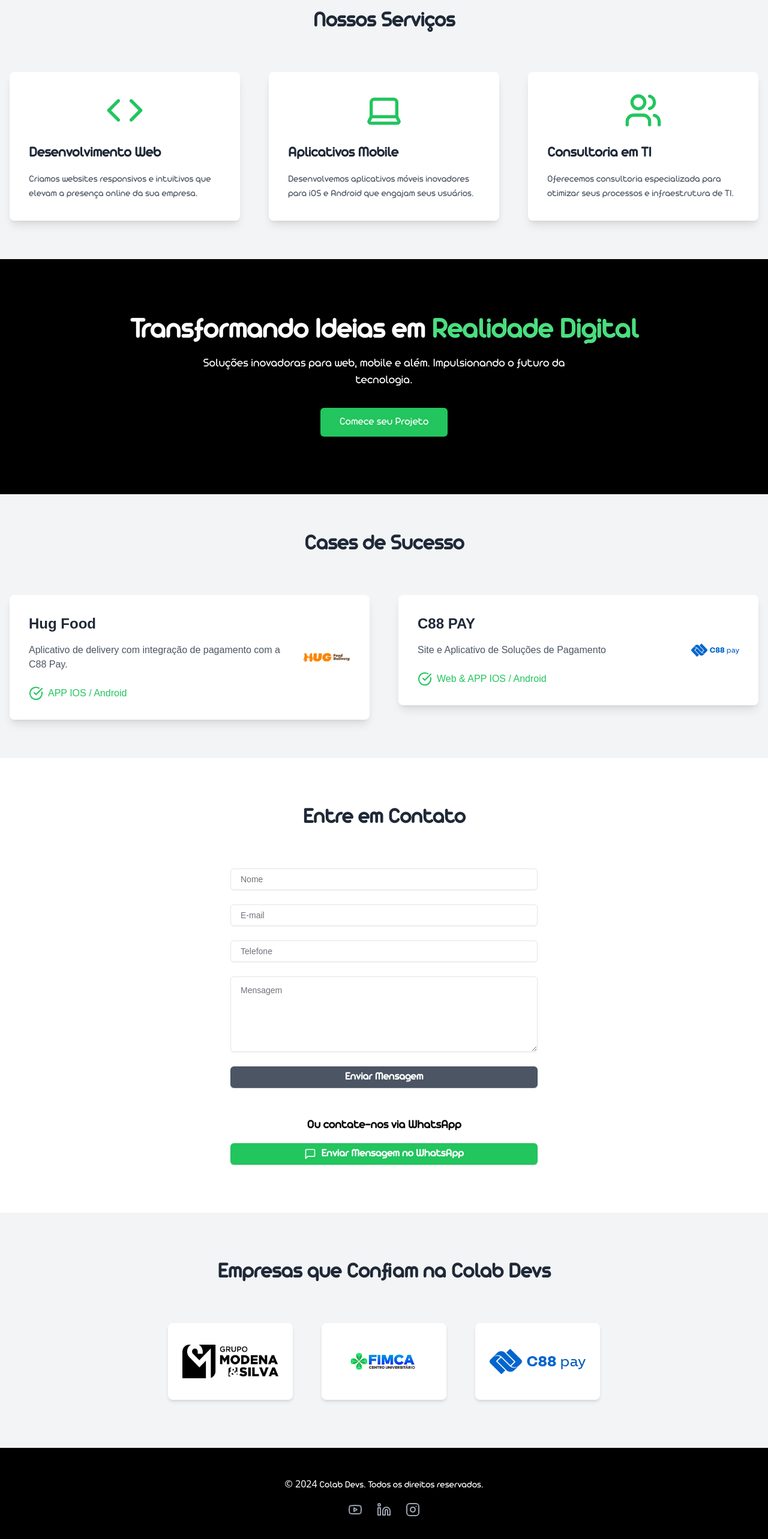
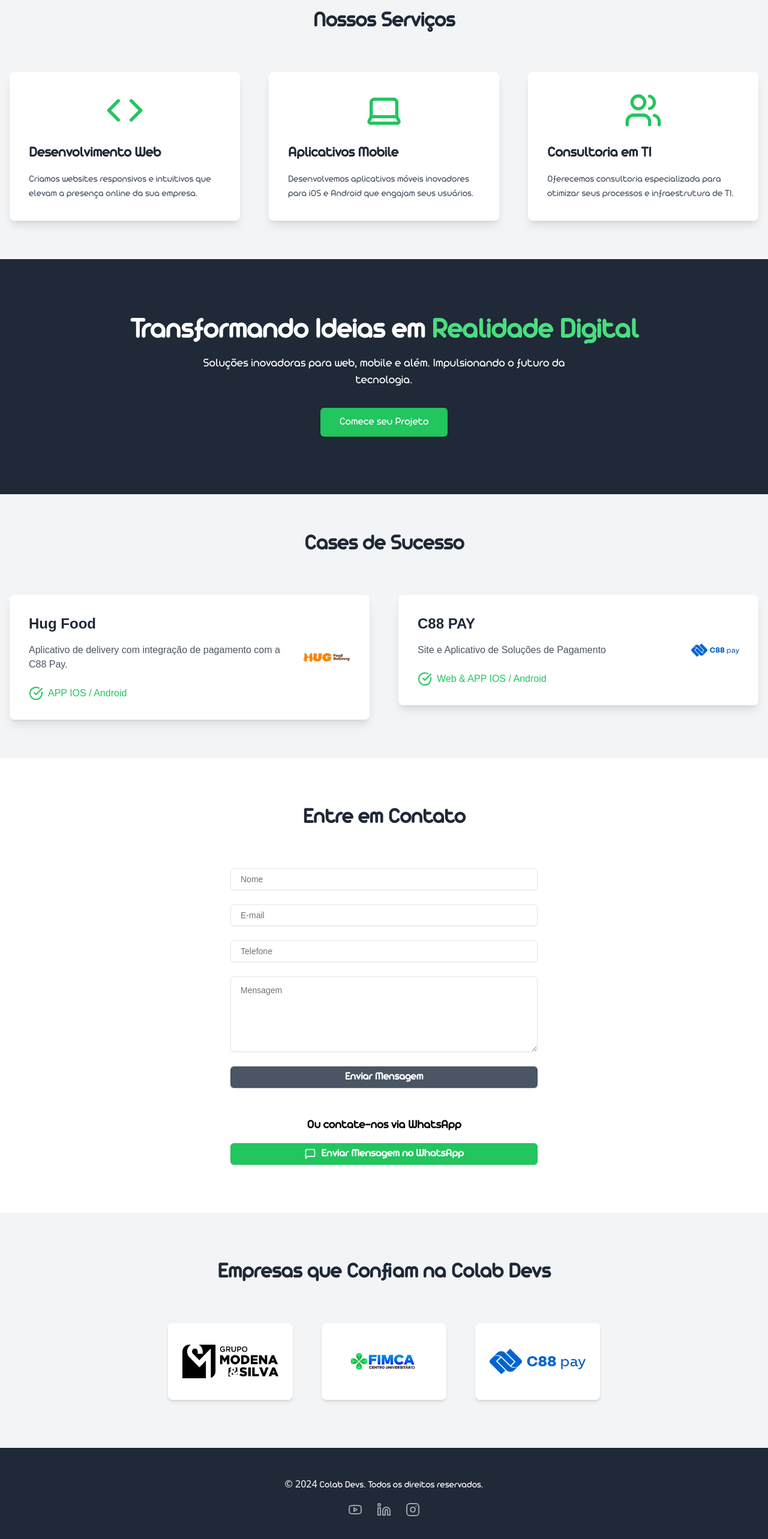
Before and after one commit to fernando-devc/colabdevs, a Next.js app: page / in a window 1280 px wide. Shown: the part 1606-4172 px from the top of the page at 60% size. Built offline with nearby package versions, Linux system fonts and the light colour scheme.

Commit message:
logo corrigida para sem fundo

```diff
--- a/src/components/Footer.tsx
+++ b/src/components/Footer.tsx
@@ -5,7 +5,7 @@ const FontArista = localFont({ src: 'fonts/Arista-Pro-Regular-trial.woff2' });
 
 export default function Footer() {
     return (
-        <footer className="bg-black text-white py-12 w-full"> {/* Ajuste de cor para dark */}
+        <footer className="bg-gray-800 dark:bg-black text-white py-12 w-full">
             <div className="container mx-auto text-center">
                 <p className={`mb-4 font-normal ${FontArista.className}`}>
                     <span className="font-sans">&copy; 2024</span> Colab Devs. Todos os direitos reservados.
--- a/src/components/HeroSection.tsx
+++ b/src/components/HeroSection.tsx
@@ -12,7 +12,7 @@ export default function HeroSection() {
   };
 
   return (
-    <section className={`bg-black w-full text-white py-16 md:py-24 ${FontArista.className}`}>
+    <section className={`bg-gray-800 dark:bg-black w-full text-white py-16 md:py-24 ${FontArista.className}`}>
       <div className="container mx-auto px-4 text-center">
         <h2 className="text-3xl sm:text-4xl md:text-5xl font-extrabold mb-4 leading-tight">
           Transformando Ideias em <span className="text-green-400">Realidade Digital</span>
```
Also changed, not shown: public/logo-dark-horizontar.png, public/logo-light-horizontar.png.
